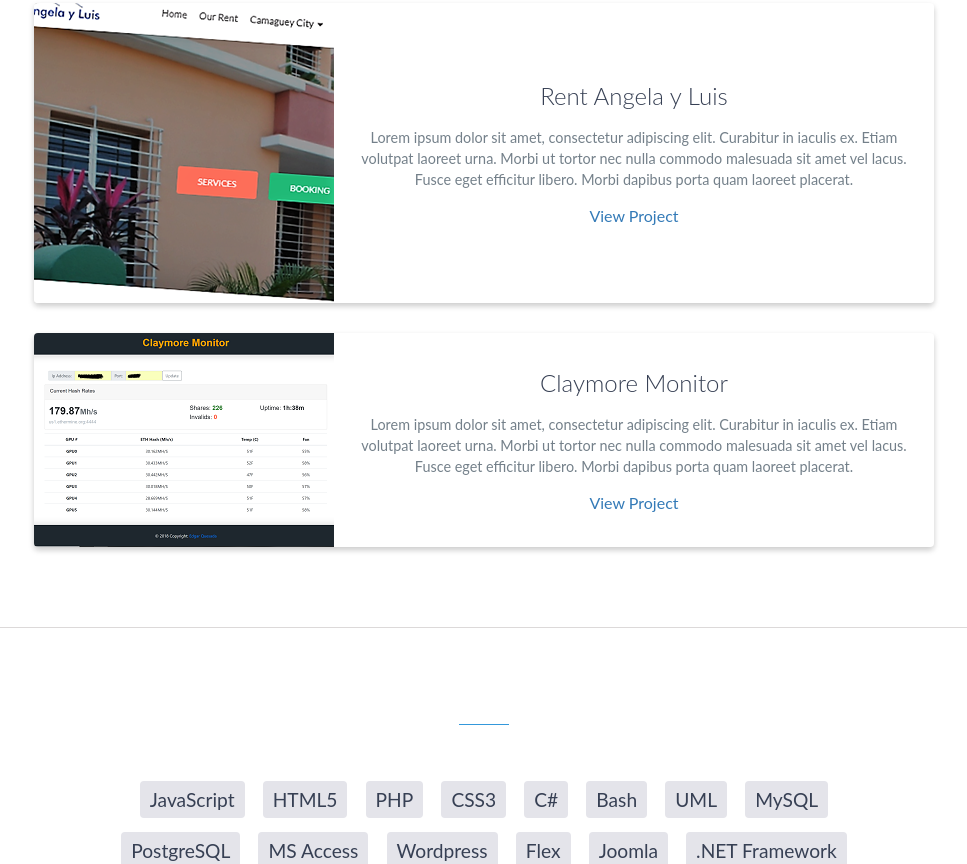
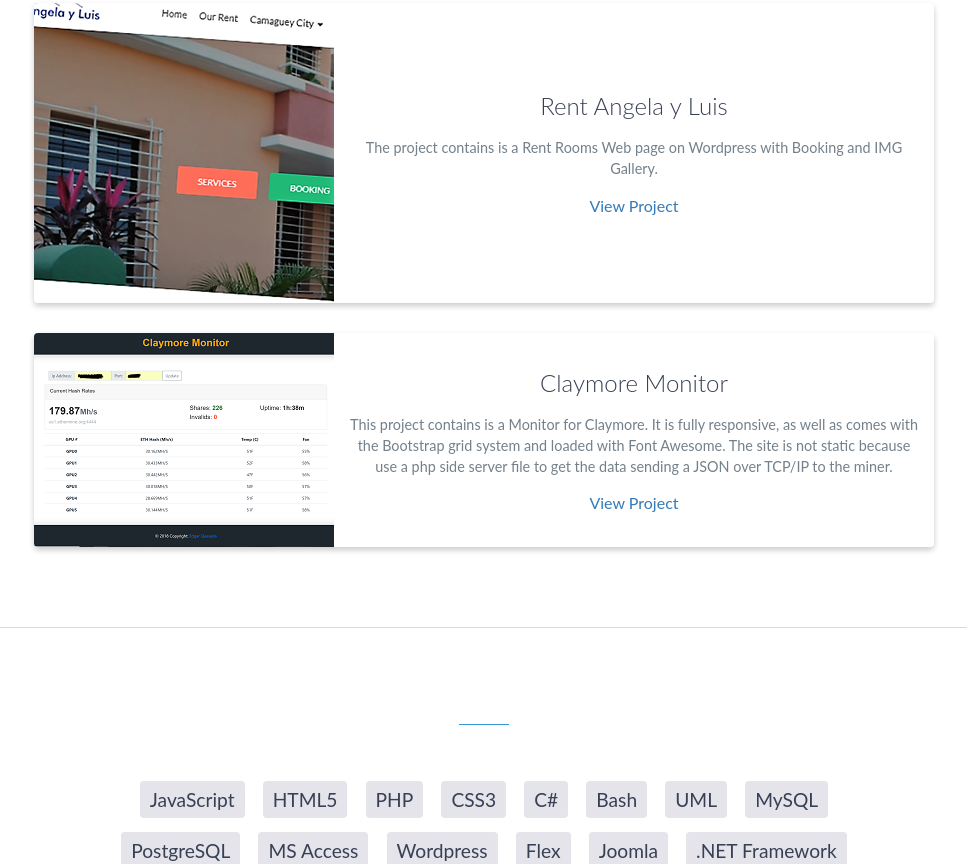
Before and after one commit to rsxfiles/portfolio, a plain HTML site: page index.html in a window 1280 px wide. Shown: the part 4074-4938 px from the top of the page, without its empty margins (156-1123 px from the left). Drawn offline with nearby package versions, Linux system fonts and the light colour scheme.

Commit message:
Working on Projects Descriptions

```diff
--- a/index.html
+++ b/index.html
@@ -238,7 +238,7 @@
                     <div class="project-info">
                         <h3>Rent Angela y Luis</h3>
                         <p>
-                            Lorem ipsum dolor sit amet, consectetur adipiscing elit. Curabitur in iaculis ex. Etiam volutpat laoreet urna. Morbi ut tortor nec nulla commodo malesuada sit amet vel lacus. Fusce eget efficitur libero. Morbi dapibus porta quam laoreet placerat.
+                            The project contains is a Rent Rooms Web page on Wordpress with Booking and IMG Gallery.
                         </p>
                         <a href="http://angelayluis.com" target="_blank">View Project</a>
                     </div>
@@ -253,7 +253,7 @@
                     <div class="project-info">
                         <h3>Claymore Monitor</h3>
                         <p>
-                            Lorem ipsum dolor sit amet, consectetur adipiscing elit. Curabitur in iaculis ex. Etiam volutpat laoreet urna. Morbi ut tortor nec nulla commodo malesuada sit amet vel lacus. Fusce eget efficitur libero. Morbi dapibus porta quam laoreet placerat.
+                            This project contains is a Monitor for Claymore. It is fully responsive, as well as comes with the Bootstrap grid system and loaded with Font Awesome. The site is not static because use a php side server file to get the data sending a JSON over TCP/IP to the miner.
                         </p>
                         <a href="https://github.com/rsxfiles/Claymore-Monitor" target="_blank">View Project</a>
                     </div>
```
